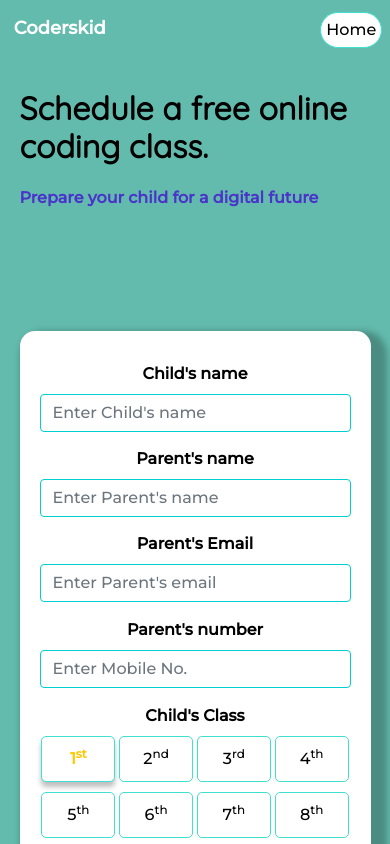
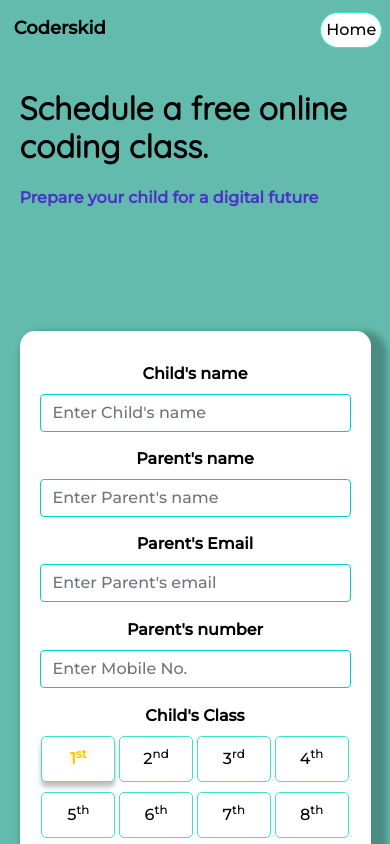
Before and after one commit to shree675/coderskid, a React (Create React App) app: page /form in a window 390 px wide. Shown: the top 844 px of the page. Built offline with nearby package versions, Linux system fonts and the light colour scheme; no server answers.

Commit message:
fixed title color in mobile view

```diff
--- a/src/App.css
+++ b/src/App.css
@@ -1118,13 +1118,22 @@ li {
   text-align: center;
 } */
 
+.coderskid:hover {
+  color: grey !important;
+}
+
 @media screen and (max-width:620px) {
 
   .coderskid {
     font-size: 18px;
     padding-left: 15%;
-    color: rgb(255, 255, 255);
+    /* color: rgb(255, 255, 255); */
+    color: black !important;
     font-weight: 600;
+  }
+
+  .coderskid:hover {
+    color:grey !important;
   }
 
   .free-class-button {
--- a/src/components/navbar.js
+++ b/src/components/navbar.js
@@ -36,7 +36,7 @@ class Navbar extends Component {
                     <div className={this.state.scrolled?"navbar-init":"navbar-scrolled"}>
                         <div style={{float: `left`}}>
                             <Link to='/' style={{textDecoration: `none`, color: `black`}}>
-                                <div style={{margin: `0px`, paddingBottom: this.state.scrolled?`15px`:`12px`, color: this.state.scrolled?`black`:`white`}}>
+                                <div style={{margin: `0px`, paddingBottom: this.state.scrolled?`15px`:`12px`}}>
                                     <span className="coderskid">Coderskid</span>
                                 </div>
                             </Link>
```
